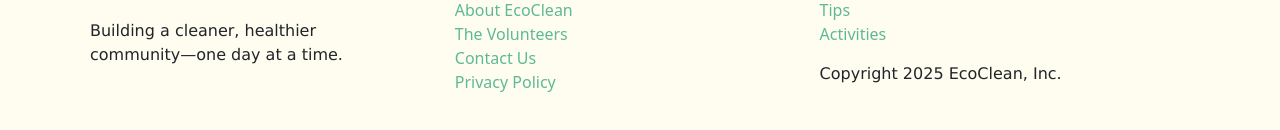
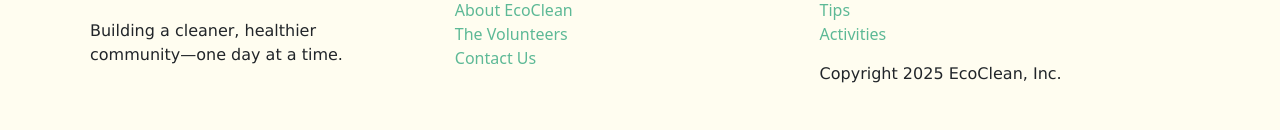
Before and after one commit to JimwellC/ecoclean_frontend, an Angular app: page / in a window 1280 px wide. Shown: the part 2621-2751 px from the top of the page. Built offline with nearby package versions, Linux system fonts and the light colour scheme.

Commit message:
final project adjustment

```diff
--- a/src/app/app.component.html
+++ b/src/app/app.component.html
@@ -51,7 +51,6 @@
           <li><a routerLink="/about">About EcoClean</a></li>
           <li><a routerLink="/volunteers">The Volunteers</a></li>
           <li><a routerLink="/contact">Contact Us</a></li>
-          <li><a routerLink="/privacy-policy">Privacy Policy</a></li>
         </ul>
       </div>
 
```
